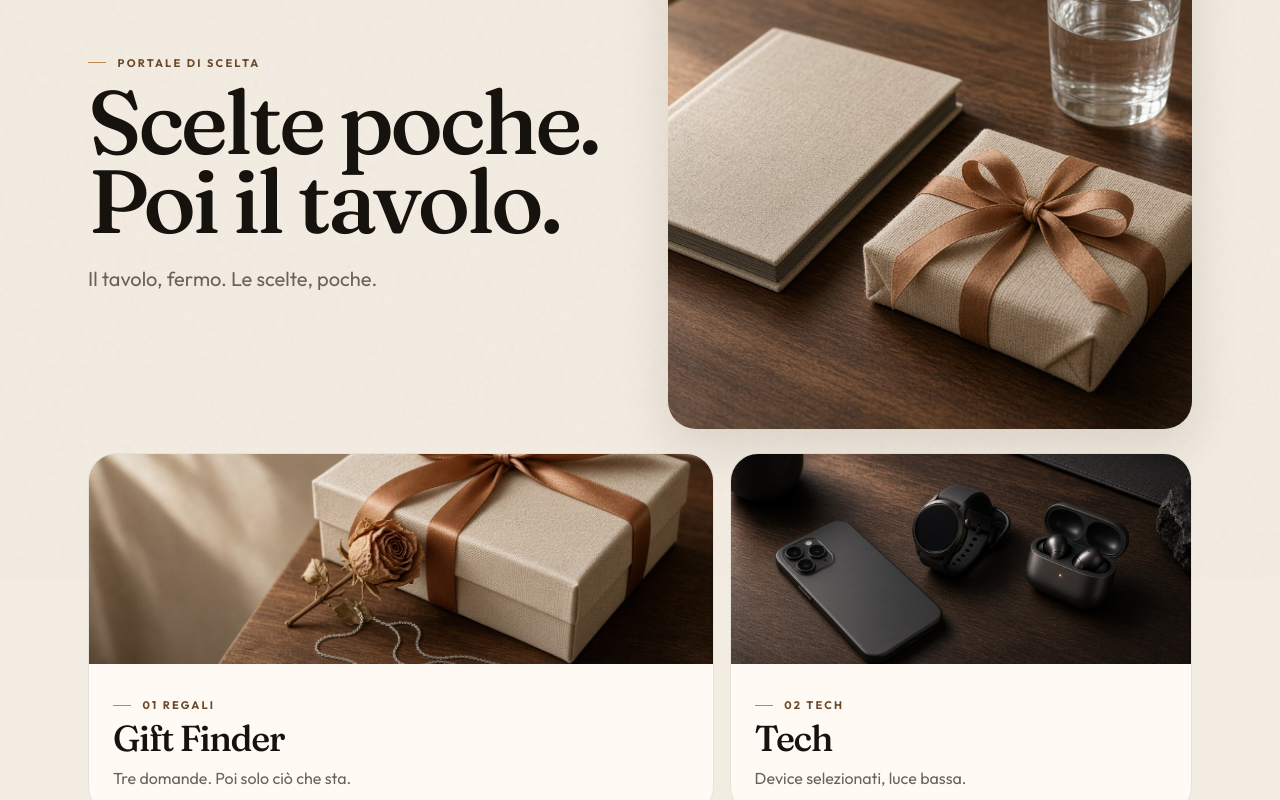
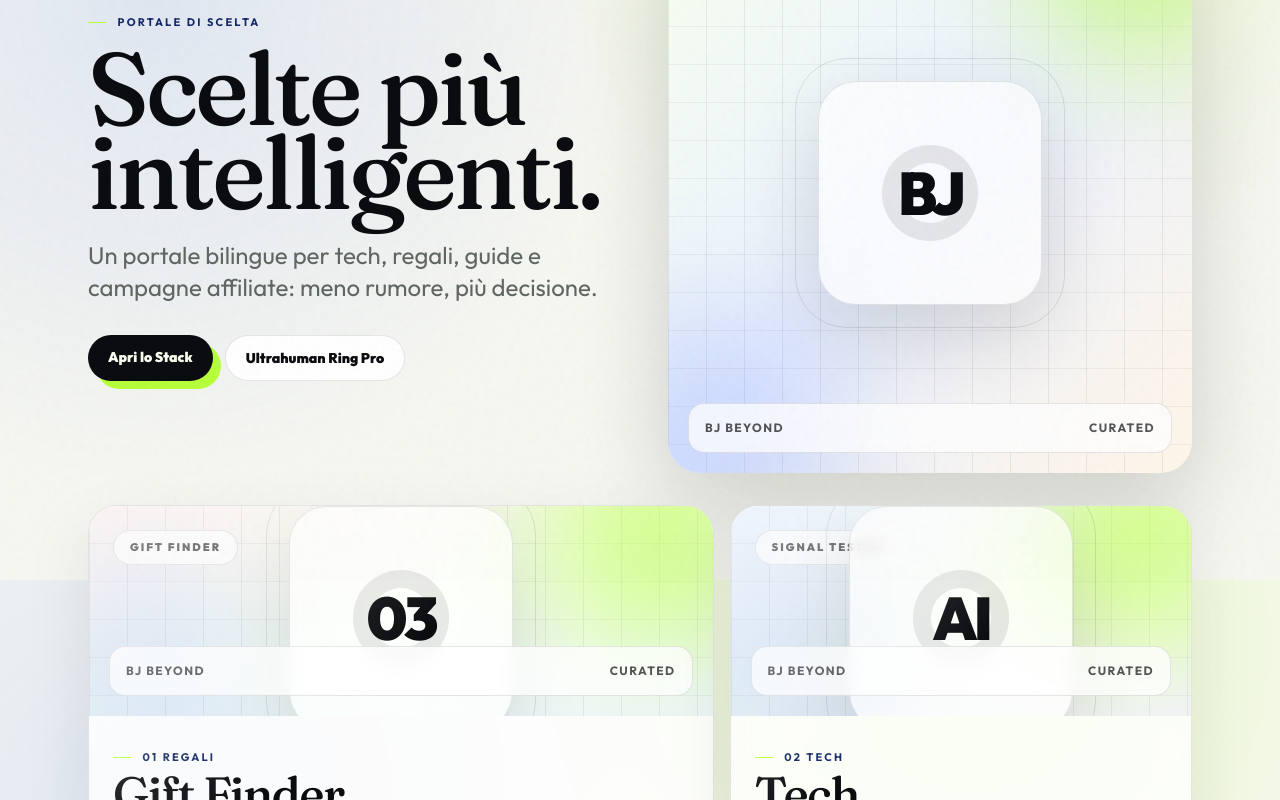
Before and after one commit to bjbeyond81/bjbeyond-pro-new, a Next.js app: page / in a window 1280 px wide. Shown: the part 220-1020 px from the top of the page. Built offline with nearby package versions, Linux system fonts and the light colour scheme.

Commit message:
Redesign bjbeyond.pro premium portal

```diff
--- a/src/app/globals.css
+++ b/src/app/globals.css
@@ -1,30 +1,30 @@
 @import "tailwindcss";
 
 :root {
-  --background: #f3ece2;
-  --foreground: #16120e;
-  --card: #fffbf4;
-  --card-foreground: #16120e;
-  --popover: #fffbf4;
-  --popover-foreground: #16120e;
-  --primary: #16120e;
-  --primary-foreground: #f7f1e8;
-  --secondary: #e7dccb;
-  --secondary-foreground: #16120e;
-  --muted: #e8dfd2;
-  --muted-foreground: #6b6258;
-  --accent: #c4894a;
-  --accent-foreground: #16120e;
-  --destructive: #8b3a2a;
-  --border: rgb(22 18 14 / 0.1);
-  --input: rgb(22 18 14 / 0.12);
-  --ring: #c4894a;
-  --radius: 1.35rem;
-  --ink: #16120e;
-  --paper: #fffbf4;
-  --parchment: #f3ece2;
-  --copper: #c4894a;
-  --walnut: #6b4a2b;
+  --background: #f6f7f1;
+  --foreground: #0b0c0f;
+  --card: #ffffff;
+  --card-foreground: #0b0c0f;
+  --popover: #ffffff;
+  --popover-foreground: #0b0c0f;
+  --primary: #0b0c0f;
+  --primary-foreground: #f8fff0;
+  --secondary: #e8ecef;
+  --secondary-foreground: #0b0c0f;
+  --muted: #e9ece8;
+  --muted-foreground: #606762;
+  --accent: #b7ff3c;
+  --accent-foreground: #0b0c0f;
+  --destructive: #b42318;
+  --border: rgb(11 12 15 / 0.1);
+  --input: rgb(11 12 15 / 0.12);
+  --ring: #2458ff;
+  --radius: 1rem;
+  --ink: #0b0c0f;
+  --paper: #ffffff;
+  --parchment: #f6f7f1;
+  --copper: #2458ff;
+  --walnut: #33413a;
 }
 
 @theme inline {
@@ -68,7 +68,10 @@ html {
 }
 
 body {
-  background: var(--background);
+  background:
+    radial-gradient(circle at 76% 8%, rgba(183, 255, 60, 0.24), transparent 28rem),
+    radial-gradient(circle at 12% 28%, rgba(36, 88, 255, 0.1), transparent 30rem),
+    var(--background);
   color: var(--foreground);
   font-family: var(--font-sans), ui-sans-serif, system-ui, sans-serif;
 }
@@ -90,7 +93,7 @@ h3,
 .font-serif {
   font-family: var(--font-fraunces), Georgia, serif;
   font-weight: 500;
-  letter-spacing: -0.04em;
+  letter-spacing: -0.035em;
 }
 
 ::selection {
@@ -106,14 +109,32 @@ h3,
   font-weight: 700;
   letter-spacing: 0.2em;
   text-transform: uppercase;
-  color: var(--walnut);
+  color: color-mix(in srgb, var(--foreground), #2458ff 36%);
 }
 
 .kicker::before {
   content: "";
   width: 1.15rem;
   height: 1px;
-  background: var(--copper);
+  background: var(--accent);
+}
+
+.spectacular-card {
+  position: relative;
+  overflow: hidden;
+  border-radius: 28px;
+  border: 1px solid rgb(11 12 15 / 0.1);
+  background: rgb(255 255 255 / 0.78);
+  box-shadow: 0 24px 70px rgb(11 12 15 / 0.08);
+  backdrop-filter: blur(18px);
+}
+
+.spectacular-card::after {
+  content: "";
+  position: absolute;
+  inset: 0;
+  pointer-events: none;
+  background: linear-gradient(135deg, rgb(255 255 255 / 0.32), transparent 48%);
 }
 
 summary {
--- a/src/app/layout.tsx
+++ b/src/app/layout.tsx
@@ -18,11 +18,11 @@ const fraunces = Fraunces({
 export const metadata: Metadata = {
   metadataBase: new URL("https://bjbeyond.pro"),
   title: {
-    default: "BJ Beyond — Portale di scelta",
+    default: "BJ Beyond — Smart choices, sharper buying",
     template: "%s",
   },
   description:
-    "Scelte poche e ferme: gift finder, tech selezionata, offerte Amazon, guide e lo Stack.",
+    "English and Italian editorial portal for curated tech, gift ideas, Amazon offers, guides and Awin Stack campaigns.",
   icons: { icon: "/favicon.svg" },
   openGraph: {
     siteName: "BJ Beyond",
--- a/src/components/pages/home-page.tsx
+++ b/src/components/pages/home-page.tsx
@@ -53,33 +53,47 @@ export function HomePage({ locale }: { locale: Locale }) {
   const t = copy[locale];
   return (
     <SiteShell locale={locale}>
-      <section className="mx-auto grid max-w-6xl items-center gap-8 px-4 pt-8 pb-6 sm:px-6 lg:grid-cols-2 lg:min-h-[72vh] lg:gap-14 lg:pt-16">
+      <section className="mx-auto grid max-w-6xl items-center gap-8 px-4 pt-10 pb-8 sm:px-6 lg:grid-cols-2 lg:min-h-[78vh] lg:gap-14 lg:pt-16">
         <div>
           <p className="kicker">{t.tagline}</p>
-          <h1 className="mt-3 max-w-[12ch] text-5xl leading-[0.88] sm:text-7xl lg:text-[5.6rem]">
+          <h1 className="mt-4 max-w-[10ch] text-6xl leading-[0.82] sm:text-8xl lg:text-[6.4rem]">
             {locale === "it" ? (
               <>
-                Scelte poche.
+                Scelte più
                 <br />
-                Poi il tavolo.
+                intelligenti.
               </>
             ) : (
               <>
-                Discover better
+                Buy smarter.
                 <br />
-                choices.
+                Look sharper.
               </>
             )}
           </h1>
-          <p className="mt-6 max-w-[28ch] text-lg leading-7 text-muted-foreground sm:text-xl">
+          <p className="mt-6 max-w-xl text-lg leading-8 text-muted-foreground sm:text-2xl">
             {locale === "it"
-              ? "Il tavolo, fermo. Le scelte, poche."
-              : "The table stays still. The choices stay few."}
+              ? "Un portale bilingue per tech, regali, guide e campagne affiliate: meno rumore, più decisione."
+              : "A bilingual editorial portal for tech, gifts, guides and affiliate campaigns: less noise, sharper decisions."}
           </p>
+          <div className="mt-8 flex flex-wrap gap-3">
+            <Link
+              href={localizedPath(locale, "/stack")}
+              className="rounded-full bg-primary px-5 py-3 text-sm font-black text-primary-foreground shadow-[8px_8px_0_#b7ff3c]"
+            >
+              {locale === "it" ? "Apri lo Stack" : "Open the Stack"}
+            </Link>
+            <Link
+              href={localizedPath(locale, "/tech/ultrahuman-ring-pro")}
+              className="rounded-full border border-foreground/12 bg-card px-5 py-3 text-sm font-black"
+            >
+              Ultrahuman Ring Pro
+            </Link>
+          </div>
         </div>
         <SceneVisual
           scene="hero"
-          className="min-h-[240px] rounded-[28px] shadow-[0_18px_50px_rgba(40,24,10,.12)] lg:min-h-[520px]"
+          className="min-h-[320px] rounded-[32px] shadow-[0_34px_90px_rgba(11,12,15,.16)] lg:min-h-[560px]"
           label={
             locale === "it"
               ? "Tavolo in noce con libro, pacco di lino, bicchiere e cuffie"
@@ -101,18 +115,18 @@ export function HomePage({ locale }: { locale: Locale }) {
         </div>
         <Link
           href={localizedPath(locale, "/stack")}
-          className="mt-4 flex flex-col overflow-hidden rounded-[28px] border border-foreground/8 bg-card no-underline transition-transform hover:-translate-y-0.5"
+            className="spectacular-card mt-4 flex flex-col no-underline transition-transform hover:-translate-y-1"
         >
           <SceneVisual scene="stack" className="min-h-[200px] sm:min-h-[240px]" />
           <div className="p-6">
             <p className="kicker">
               05 {t.nav.stack} · {t.advertising}
             </p>
-            <h2 className="mt-2 text-3xl sm:text-4xl">
-              {locale === "it" ? "Sei campagne." : "Six campaigns."}
+            <h2 className="mt-2 text-4xl sm:text-5xl">
+              {locale === "it" ? "Stack ufficiale Awin." : "Official Awin Stack."}
             </h2>
             <p className="mt-2 text-muted-foreground">
-              ESR · IMOU · Toputure · Lingzio · Waterdrop · Ultrahuman
+              ESR · IMOU · Toputure · Lingzio · Waterdrop · Ultrahuman · Storefront
             </p>
           </div>
         </Link>
@@ -132,14 +146,14 @@ function HomeTile({
   return (
     <Link
       href={localizedPath(locale, tile.href)}
-      className="flex flex-col overflow-hidden rounded-[28px] border border-foreground/8 bg-card no-underline transition-transform hover:-translate-y-0.5"
+      className="spectacular-card flex flex-col no-underline transition-transform hover:-translate-y-1"
     >
       <SceneVisual scene={tile.scene} className="min-h-[168px] sm:min-h-[210px]" />
       <div className="p-6">
         <p className="kicker">
           {tile.n} {copy[locale].nav[tile.key]}
         </p>
-        <h2 className="mt-1 text-3xl sm:text-4xl">{tile.title[locale]}</h2>
+        <h2 className="mt-1 text-4xl sm:text-5xl">{tile.title[locale]}</h2>
         <p className="mt-2 text-muted-foreground">{tile.lead[locale]}</p>
       </div>
     </Link>
--- a/src/components/site-header.tsx
+++ b/src/components/site-header.tsx
@@ -22,14 +22,14 @@ export function SiteHeader({ locale }: { locale: Locale }) {
   const home = localizedPath(locale, "/");
 
   return (
-    <header className="sticky top-0 z-50 border-b border-foreground/8 bg-background/92 backdrop-blur-xl">
+    <header className="sticky top-0 z-50 border-b border-foreground/8 bg-background/80 backdrop-blur-2xl">
       <div className="mx-auto max-w-6xl px-4 sm:px-6">
         <div className="flex items-center justify-between gap-4 py-3.5">
           <Link href={home} className="flex items-center gap-3 no-underline">
-            <span className="grid size-9 place-items-center rounded-full bg-primary font-sans text-[10px] font-extrabold tracking-[0.14em] text-primary-foreground shadow-[inset_0_0_0_1.5px_rgba(196,137,74,.55)]">
+            <span className="grid size-10 place-items-center rounded-xl bg-primary font-sans text-[10px] font-extrabold tracking-[0.14em] text-primary-foreground shadow-[8px_8px_0_#b7ff3c]">
               BJ
             </span>
-            <span className="text-[11px] font-extrabold tracking-[0.22em] leading-tight">
+            <span className="text-[11px] leading-tight font-black tracking-[0.24em]">
               BJ
               <br />
               BEYOND
--- a/src/components/visuals/scene-visual.tsx
+++ b/src/components/visuals/scene-visual.tsx
@@ -15,19 +15,19 @@ type Scene =
   | "water"
   | "ultrahuman";
 
-const SRC: Record<Scene, string> = {
-  hero: "/scenes/hero.jpg",
-  gifts: "/scenes/gifts.jpg",
-  tech: "/scenes/tech.jpg",
-  amazon: "/scenes/amazon.jpg",
-  guides: "/scenes/guides.jpg",
-  stack: "/scenes/stack.jpg",
-  desk: "/scenes/desk.jpg",
-  home: "/scenes/imou.jpg",
-  move: "/scenes/move.jpg",
-  learn: "/scenes/learn.jpg",
-  water: "/scenes/water.jpg",
-  ultrahuman: "",
+const sceneCopy: Record<Scene, { label: string; mark: string; palette: string }> = {
+  hero: { label: "curated portal", mark: "BJ", palette: "from-[#f8fff0] via-[#ecf2ff] to-[#fff6e8]" },
+  gifts: { label: "gift finder", mark: "03", palette: "from-[#fff4f0] via-[#f7fff2] to-[#eef5ff]" },
+  tech: { label: "signal tested", mark: "AI", palette: "from-[#eef5ff] via-[#f8fff0] to-[#f4f2ff]" },
+  amazon: { label: "paid links", mark: "A", palette: "from-[#fff7e8] via-[#fff1f1] to-[#f5fff0]" },
+  guides: { label: "buying notes", mark: "G", palette: "from-[#f4f2ff] via-[#eef8ff] to-[#fff8ea]" },
+  stack: { label: "six campaigns", mark: "06", palette: "from-[#f8fff0] via-[#fff8ea] to-[#eef5ff]" },
+  desk: { label: "desk system", mark: "ESR", palette: "from-[#eef5ff] via-[#f8fff0] to-[#ffffff]" },
+  home: { label: "home watch", mark: "IM", palette: "from-[#fff8ea] via-[#eef8ff] to-[#ffffff]" },
+  move: { label: "mobility", mark: "MV", palette: "from-[#f7fff2] via-[#ffffff] to-[#eef5ff]" },
+  learn: { label: "language", mark: "LZ", palette: "from-[#f4f2ff] via-[#ffffff] to-[#fff8ea]" },
+  water: { label: "water", mark: "H2", palette: "from-[#eef8ff] via-[#ffffff] to-[#f7fff2]" },
+  ultrahuman: { label: "smart ring", mark: "UH", palette: "from-[#f8fff0] via-[#eaf1f4] to-[#ffffff]" },
 };
 
 export function SceneVisual({
@@ -40,40 +40,49 @@ export function SceneVisual({
   label?: string;
   locale?: Locale;
 }) {
-  if (scene === "ultrahuman") {
+  const item = sceneCopy[scene];
+  const isRing = scene === "ultrahuman";
+
   return (
     <div
       className={cn(
-          "relative overflow-hidden bg-[radial-gradient(circle_at_65%_22%,rgba(198,255,82,.42),transparent_25%),linear-gradient(135deg,#f7f8f3,#dfe7eb)]",
+        "group relative isolate overflow-hidden bg-gradient-to-br",
+        item.palette,
         className,
       )}
+      aria-label={label ?? item.label}
     >
-        <div className="absolute inset-0 bg-[repeating-linear-gradient(90deg,rgba(25,24,21,.06)_0_1px,transparent_1px_28px)]" />
-        <div className="absolute top-8 left-8 rounded-full border border-foreground/12 bg-white/70 px-4 py-2 text-xs font-bold tracking-[.18em] text-foreground/70 uppercase">
-          Ultrahuman
+      <div className="absolute inset-0 bg-[linear-gradient(90deg,rgba(11,12,15,.07)_1px,transparent_1px),linear-gradient(0deg,rgba(11,12,15,.05)_1px,transparent_1px)] bg-[size:38px_38px]" />
+      <div className="absolute -top-20 -right-16 h-56 w-56 rounded-full bg-[#b7ff3c]/60 blur-3xl transition-transform duration-700 group-hover:scale-125" />
+      <div className="absolute -bottom-24 -left-20 h-64 w-64 rounded-full bg-[#2458ff]/16 blur-3xl" />
+
+      <div className="absolute top-6 left-6 rounded-full border border-foreground/10 bg-white/70 px-4 py-2 text-[11px] font-black tracking-[.18em] text-foreground/70 uppercase backdrop-blur">
+        {item.label}
       </div>
+
+      {isRing ? (
         <div className="absolute inset-0 grid place-items-center">
-          <div className="relative h-[250px] w-[190px] rotate-[18deg] rounded-[50%] border-[42px] border-[#202427] shadow-[inset_18px_0_30px_rgba(255,255,255,.22),inset_-22px_0_34px_rgba(0,0,0,.3),28px_28px_0_#c8ff4d,0_30px_70px_rgba(0,0,0,.2)] sm:h-[320px] sm:w-[240px] sm:border-[52px]">
+          <div className="relative h-[250px] w-[190px] rotate-[18deg] rounded-[50%] border-[42px] border-[#202427] shadow-[inset_18px_0_30px_rgba(255,255,255,.22),inset_-22px_0_34px_rgba(0,0,0,.3),28px_28px_0_#b7ff3c,0_30px_70px_rgba(0,0,0,.2)] sm:h-[320px] sm:w-[240px] sm:border-[52px]">
             <span className="absolute right-[-2px] bottom-12 h-9 w-9 rounded-full bg-[radial-gradient(circle,#050505_0_32%,#687075_34%_50%,#030303_54%)] shadow-[0_0_0_6px_rgba(0,0,0,.12)]" />
             <span className="absolute top-5 left-[-16px] h-36 w-8 rounded-full bg-white/20 blur-[2px]" />
           </div>
         </div>
-        <div className="absolute right-5 bottom-5 left-5 rounded-2xl border border-foreground/10 bg-white/75 p-4 text-sm leading-5 text-foreground/70 backdrop-blur">
-          Editorial smart-ring visual. Verify official product images and specs on the merchant page.
+      ) : (
+        <div className="absolute inset-0 grid place-items-center">
+          <div className="relative grid h-44 w-44 place-items-center rounded-[38px] border border-foreground/10 bg-white/68 shadow-[0_30px_80px_rgba(11,12,15,.14)] backdrop-blur sm:h-56 sm:w-56">
+            <div className="absolute -inset-6 rounded-[52px] border border-foreground/10" />
+            <div className="absolute h-24 w-24 rotate-12 rounded-full border-[18px] border-[#0b0c0f] opacity-90" />
+            <span className="relative z-10 text-4xl font-black tracking-[-.06em] text-[#0b0c0f] sm:text-6xl">
+              {item.mark}
+            </span>
+          </div>
+        </div>
+      )}
+
+      <div className="absolute right-5 bottom-5 left-5 flex items-center justify-between gap-4 rounded-2xl border border-foreground/10 bg-white/75 p-4 text-xs font-bold tracking-[.12em] text-foreground/70 uppercase backdrop-blur">
+        <span>BJ Beyond</span>
+        <span>curated</span>
       </div>
     </div>
   );
 }
-
-  return (
-    <div className={cn("relative overflow-hidden bg-[#e7dccb]", className)}>
-      {/* eslint-disable-next-line @next/next/no-img-element */}
-      <img
-        src={SRC[scene]}
-        alt={label ?? ""}
-        className="absolute inset-0 h-full w-full object-cover"
-      />
-      <div className="pointer-events-none absolute inset-0 bg-[linear-gradient(180deg,rgba(22,18,14,.04),transparent_40%,rgba(22,18,14,.12))]" />
-    </div>
-  );
-}
--- a/src/lib/tech.ts
+++ b/src/lib/tech.ts
@@ -208,16 +208,16 @@ export const techProducts: TechProduct[] = [
     badge: { it: "Wearable", en: "Wearable" },
     name: { it: "Ultrahuman Ring Pro", en: "Ultrahuman Ring Pro" },
     headline: {
-      it: "Ultrahuman Ring Pro — recensione completa 2026",
-      en: "Ultrahuman Ring Pro — full review 2026",
+      it: "Ultrahuman Ring Pro — scheda decisionale 2026",
+      en: "Ultrahuman Ring Pro — buyer notes 2026",
     },
     short: {
       it: "Smart ring in titanio per sonno, recupero e trend wellness, senza schermo e senza abbonamento obbligatorio per le metriche core.",
       en: "Titanium smart ring for sleep, recovery and wellness trends, with no screen and no mandatory subscription for core metrics.",
     },
     lead: {
-      it: "Ultrahuman Ring Pro è uno smart ring per chi vuole monitorare sonno, recupero e segnali quotidiani senza indossare uno smartwatch. Il valore sta nel formato: discreto, leggero, con batteria dichiarata lunga e metriche leggibili nell'app. Non sostituisce strumenti medici e alcuni PowerPlug avanzati restano opzionali.",
-      en: "Ultrahuman Ring Pro is a smart ring for people who want to track sleep, recovery and daily wellness signals without wearing a smartwatch. Its value is the form factor: discreet, lightweight, with long claimed battery life and readable app insights. It is not a medical device, and some advanced PowerPlugs remain optional.",
+      it: "Ultrahuman Ring Pro è uno smart ring da valutare se vuoi seguire sonno, recupero e trend wellness senza indossare uno smartwatch. Il valore sta nel formato: discreto, leggero, senza schermo e con metriche leggibili nell'app. Specifiche, disponibilità e offerte vanno sempre verificate sulla pagina ufficiale.",
+      en: "Ultrahuman Ring Pro is worth evaluating if you want sleep, recovery and wellness trends without wearing a smartwatch. Its value is the form factor: discreet, lightweight, screen-free and built around readable app insights. Specs, availability and offers must always be verified on the official page.",
     },
     price: 499,
     href: "https://tidd.ly/3UT6vdj",
@@ -226,7 +226,7 @@ export const techProducts: TechProduct[] = [
       it: "Acquista Ultrahuman Ring Pro",
       en: "Buy Ultrahuman Ring Pro",
     },
-    image: "https://public-web-assets.uh-static.com/web_v2/ring-pro/buy-v2/carousel-v4/desktop/bionic-gold/6.png",
+    image: "/products/ultrahuman-ring-pro.jpg",
     highlights: {
       it: [
         "Batteria dichiarata fino a 15 giorni; fino a 45 con la custodia PRO inclusa",
@@ -270,15 +270,15 @@ export const techProducts: TechProduct[] = [
       {
         title: { it: "Confronto con Oura Ring", en: "Compared with Oura Ring" },
         body: {
-          it: "Oura Ring 4 resta un riferimento per il sonno, con un abbonamento per sbloccare le insight complete. Ultrahuman Ring Pro costa 499 euro in Europa, include la custodia e rende disponibili le metriche principali senza fee mensile obbligatoria. Non è un confronto di precisione clinica: è un confronto di formato, costo ricorrente e cosa l'app rende visibile senza extra. Se ti interessa soprattutto il sonno e accetti l'abbonamento, Oura resta una alternativa credibile. Se privilegi formato discreto e metriche core senza fee obbligatoria, Ultrahuman merita di essere valutato.",
-          en: "Oura Ring 4 remains a sleep reference, with a subscription to unlock the full insight. Ultrahuman Ring Pro costs €499 in Europe, includes the case and keeps core metrics available without a mandatory monthly fee. This is not a clinical-accuracy contest: it is a comparison of form factor, recurring cost and what the app shows without extras. If sleep is the priority and a subscription is acceptable, Oura stays a credible alternative. If you want a discreet format and core metrics without a mandatory fee, Ultrahuman is worth evaluating.",
+          it: "Oura Ring resta un riferimento molto noto per il sonno, con un modello basato anche su abbonamento per alcune insight. Ultrahuman Ring Pro va confrontato soprattutto su formato, costo ricorrente e metriche disponibili senza extra. Non è un confronto di precisione clinica: prima di scegliere, controlla dimensioni, disponibilità, garanzia e condizioni aggiornate sui siti ufficiali.",
+          en: "Oura Ring remains a well-known reference for sleep, with a model that also uses a subscription for some insights. Ultrahuman Ring Pro should mainly be compared on form factor, recurring cost and metrics available without extras. This is not a clinical-accuracy comparison: before choosing, check sizing, availability, warranty and current terms on the official sites.",
         },
       },
       {
         title: { it: "Prezzo e offerta", en: "Price and offer" },
         body: {
-          it: "499 euro in Europa, custodia inclusa. Spedizioni indicate dal 10 ottobre in poi sulla pagina ufficiale. Codice sconto per i lettori di BJ Beyond: BJBEYOND10 (verifica al checkout se il codice è attivo sul programma).",
-          en: "€499 in Europe, case included. Shipping listed from 10 October onwards on the official page. BJ Beyond reader code: BJBEYOND10 (check at checkout whether the code is active on the programme).",
+          it: "Prezzo e disponibilità possono cambiare. Usa il link ufficiale per verificare importo finale, tempi di spedizione, taglie disponibili, custodia inclusa e validità del codice BJBEYOND10 al checkout.",
+          en: "Price and availability can change. Use the official link to confirm final price, shipping dates, available sizes, included case and whether code BJBEYOND10 is valid at checkout.",
         },
       },
       {
@@ -299,12 +299,12 @@ export const techProducts: TechProduct[] = [
       en: "Price is on the official site and can change. Shipping listed from 10 October onwards. Always check the listing.",
     },
     seoTitle: {
-      it: "Ultrahuman Ring Pro recensione 2026 – BJ Beyond",
-      en: "Ultrahuman Ring Pro review 2026 – BJ Beyond",
+      it: "Ultrahuman Ring Pro scheda 2026 – BJ Beyond",
+      en: "Ultrahuman Ring Pro buyer notes 2026 – BJ Beyond",
     },
     seoDescription: {
-      it: "Recensione Ultrahuman Ring Pro 2026: smart ring in titanio per sonno e recupero, metriche core senza abbonamento obbligatorio. Non è un dispositivo medico.",
-      en: "Ultrahuman Ring Pro review 2026: titanium smart ring for sleep and recovery, core metrics without a mandatory subscription. It is not a medical device.",
+      it: "Scheda Ultrahuman Ring Pro 2026: smart ring per sonno e recupero, metriche core senza abbonamento obbligatorio e link ufficiale Awin. Non è un dispositivo medico.",
+      en: "Ultrahuman Ring Pro buyer notes 2026: smart ring for sleep and recovery, core metrics without a mandatory subscription and official Awin link. It is not a medical device.",
     },
   },
   {
```
Also changed, not shown: src/components/pages/stack-detail-page.tsx (+8 -5 lines), src/components/pages/stack-index-page.tsx (+10 -10 lines). Lines whose indentation alone changed are shown as unchanged.
